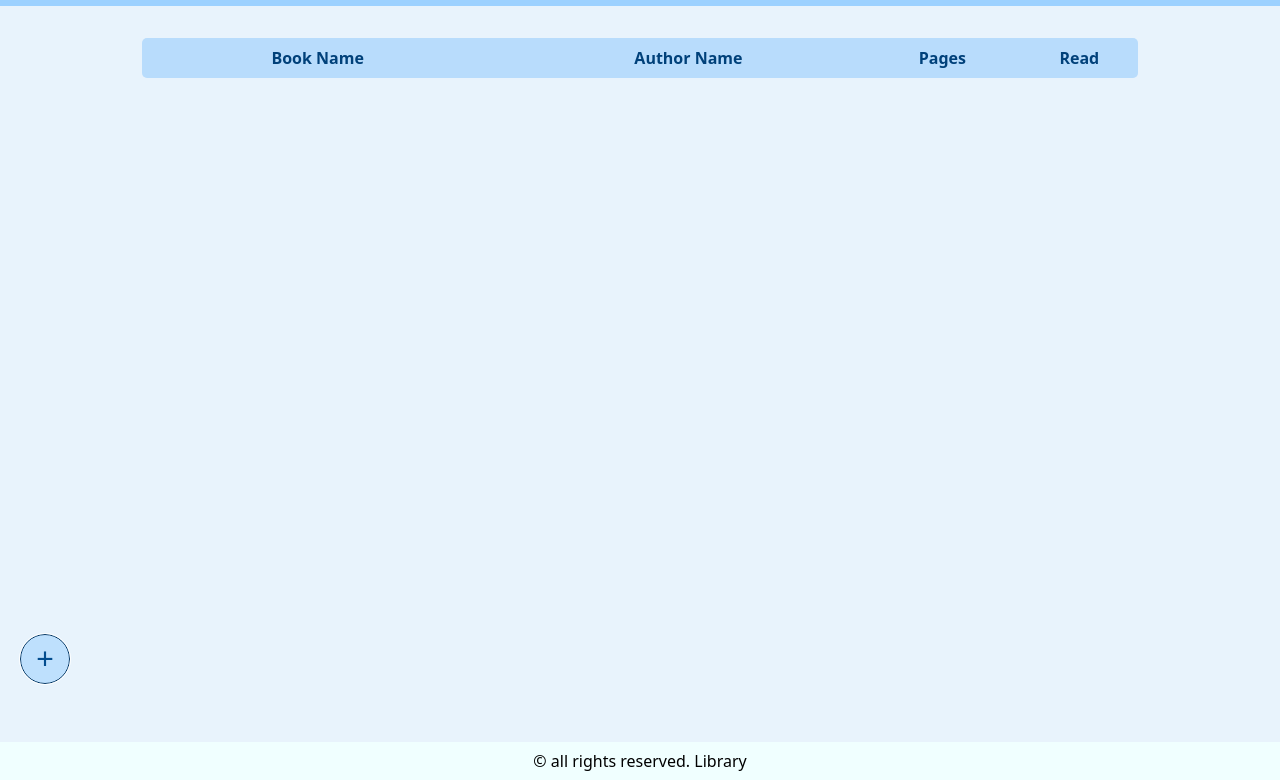
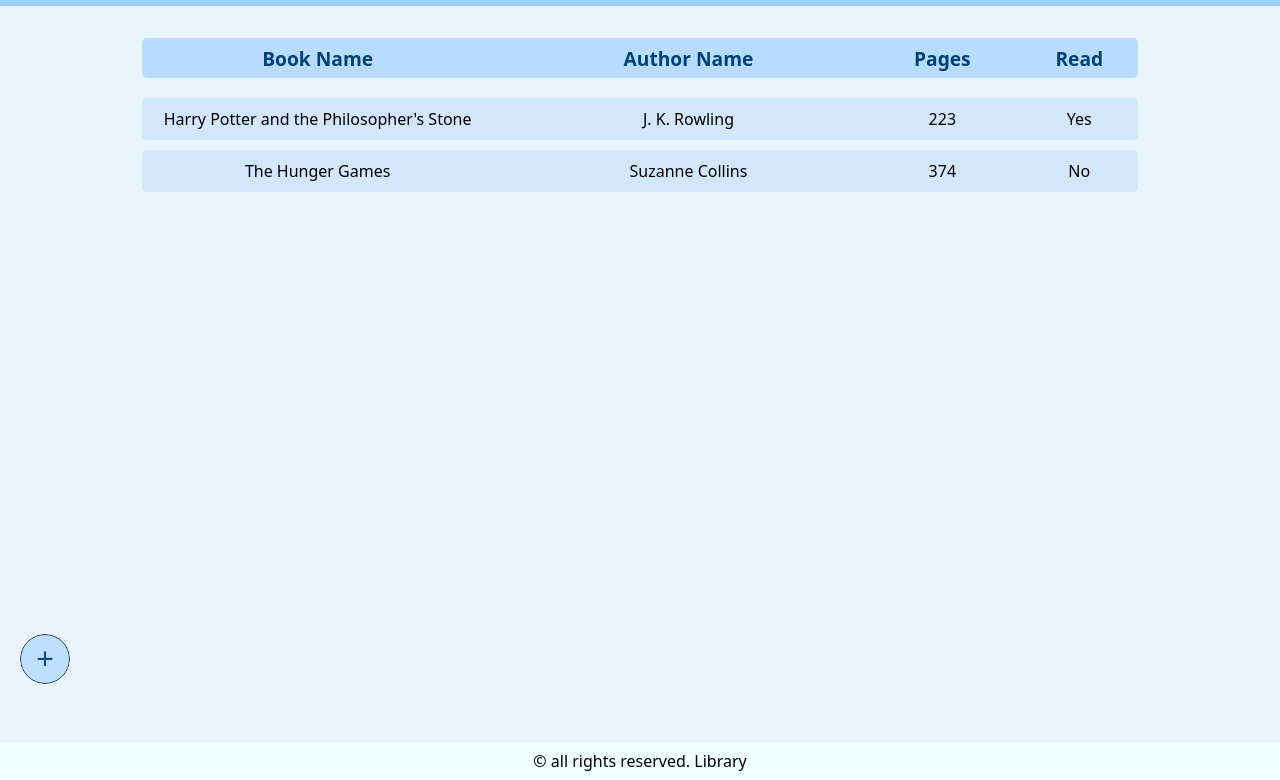
Before and after one commit to fataldinazor/Book-Library, a plain HTML site: page index.html in a window 1280 px wide. Shown: the part 58-838 px from the top of the page. Drawn offline with Linux system fonts and the light colour scheme.

Commit message:
configured css and added sample books

```diff
--- a/script2.js
+++ b/script2.js
@@ -56,6 +56,12 @@ class myLib {
   }
 }
 
+const newBook1=new myLib('Harry Potter and the Philosopher\'s Stone','J. K. Rowling',223, 'Yes')
+newBook1.createDisplay();
+
+const newBook2=new myLib('The Hunger Games','Suzanne Collins',374, 'No');
+newBook2.createDisplay();
+
 bookForm.addEventListener("submit", function (e) {
   e.preventDefault();
 
--- a/styles.css
+++ b/styles.css
@@ -1,22 +1,27 @@
 body {
   margin: 0;
   padding: 0;
-  height: 100vh;
+  /* height: 100vh; */
   width: 100vw;
 
   background-color: rgb(232, 243, 252);
   font-family: system-ui, -apple-system, BlinkMacSystemFont, "Segoe UI", Roboto,
     Oxygen, Ubuntu, Cantarell, "Open Sans", "Helvetica Neue", sans-serif;
 }
-button{
-  border:none;
+* {
+  box-sizing: border-box;
+}
+
+button {
+  border: none;
   border-radius: 10px;
   box-sizing: border-box;
-  padding:5px 10px;
-  margin:5px 10px;
+  padding: 5px 10px;
+  margin: 5px 10px;
   color: rgb(3, 77, 143);
   background-color: rgb(190, 224, 253);
 }
+
 .container {
   display: flex;
   flex-direction: column;
@@ -32,11 +37,13 @@ button{
   justify-content: space-between;
   background-color: rgb(156, 209, 255);
   box-sizing: border-box;
-  padding:0 2rem;
+  padding: 0 2rem;
 }
+
 h4 {
   color: rgb(255, 255, 255);
 }
+
 .header > * {
   margin: 15px;
   justify-self: center;
@@ -46,7 +53,7 @@ h4 {
   margin: 2rem 0;
   display: grid;
   grid-template-columns: 1fr 7fr 1fr;
-  row-gap: 20px;
+  row-gap: 10px;
 }
 
 nav {
@@ -61,6 +68,7 @@ nav {
   border-radius: 5px;
   background-color: rgb(184, 220, 252);
   height: 5vh;
+  font-size: 1.2rem;
   color: rgb(0, 65, 122);
 }
 
@@ -94,34 +102,34 @@ nav > div {
 .openDialog {
   display: inline-block;
   position: fixed;
-  top:84vh;
+  top: 84vh;
   font-size: 30px;
   border-radius: 50%;
   width: 50px;
   height: 50px;
-  border:1px solid rgb(1, 52, 97);
+  border: 1px solid rgb(1, 52, 97);
   outline: 1px solid white;
   margin: 20px;
 }
 
-dialog{
+dialog {
   border: 2px solid rgb(127, 195, 255);
   background-color: aliceblue;
   color: rgb(2, 56, 104);
 }
 
-form>label{
+form > label {
   box-sizing: border-box;
-  margin:0px;
+  margin: 0px;
   display: flex;
   flex-direction: column;
-  margin:7px 0;
+  margin: 7px 0;
 }
 
-form>div{
+form > div {
   display: flex;
   flex-direction: column;
-  margin-bottom:10px ;
+  margin-bottom: 10px;
 }
 
 .footer {
```
